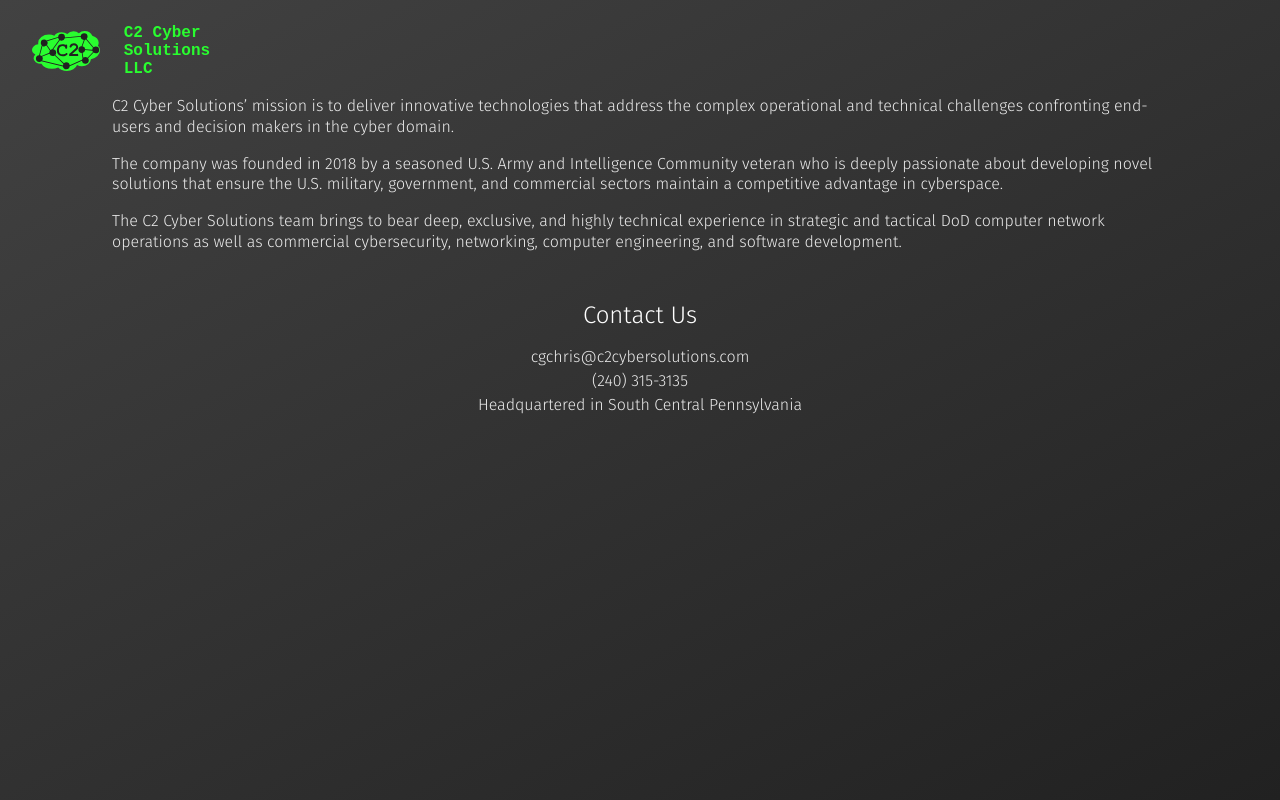
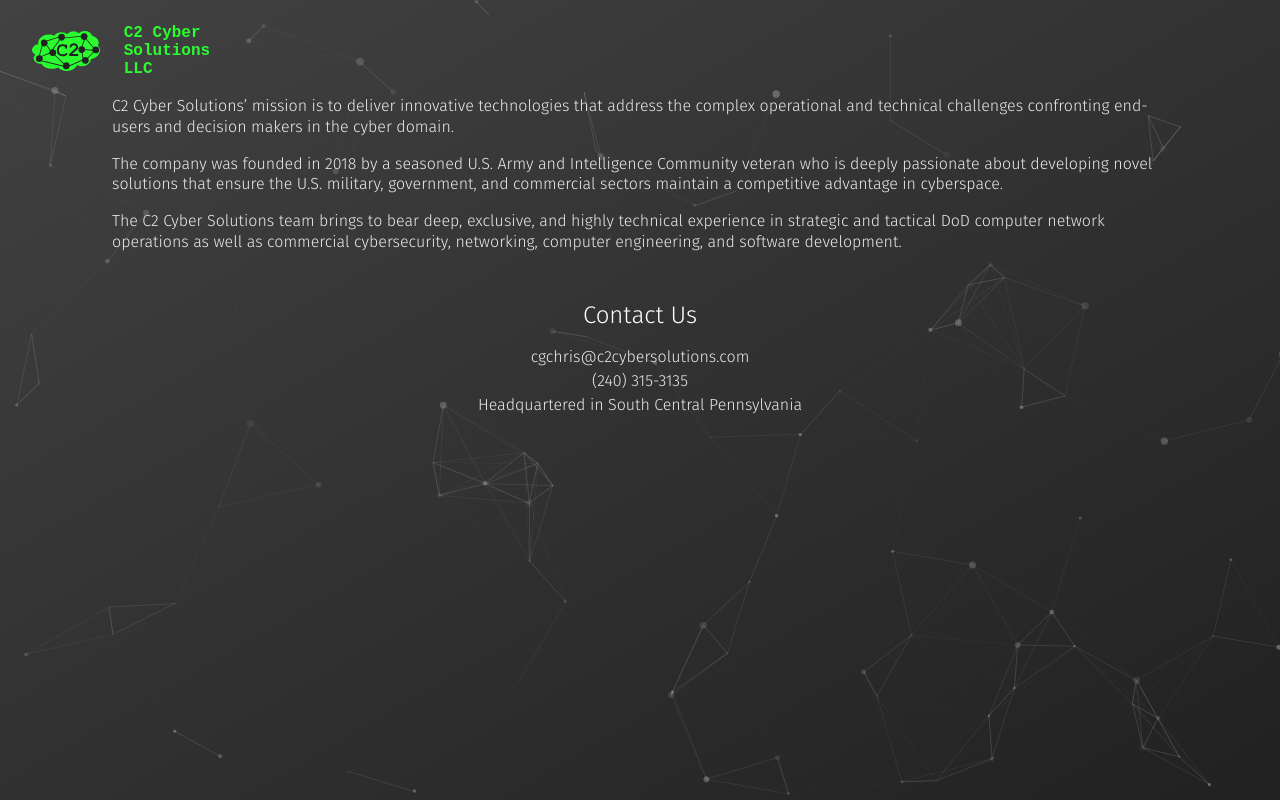
Before and after one commit to C2CyberSolutions/Website, a website built with webpack: page src/index.html in a window 1280 px wide. Built offline with nearby package versions, Linux system fonts and the light colour scheme.

Commit message:
Add particles.js background

```diff
--- a/package.json
+++ b/package.json
@@ -10,7 +10,9 @@
   },
   "author": "",
   "license": "ISC",
-  "dependencies": {},
+  "dependencies": {
+    "particles.js": "^2.0.0"
+  },
   "devDependencies": {
     "clean-webpack-plugin": "^2.0.0",
     "css-loader": "^2.1.0",
--- /dev/null
+++ b/src/assets/particles.json
@@ -0,0 +1,110 @@
+{
+  "particles": {
+    "number": {
+      "value": 80,
+      "density": {
+        "enable": true,
+        "value_area": 800
+      }
+    },
+    "color": {
+      "value": "#ffffff"
+    },
+    "shape": {
+      "type": "circle",
+      "stroke": {
+        "width": 0,
+        "color": "#000000"
+      },
+      "polygon": {
+        "nb_sides": 5
+      },
+      "image": {
+        "src": "img/github.svg",
+        "width": 100,
+        "height": 100
+      }
+    },
+    "opacity": {
+      "value": 0.3,
+      "random": true,
+      "anim": {
+        "enable": false,
+        "speed": 0.8,
+        "opacity_min": 0.1,
+        "sync": false
+      }
+    },
+    "size": {
+      "value": 4,
+      "random": true,
+      "anim": {
+        "enable": false,
+        "speed": 80,
+        "size_min": 0.1,
+        "sync": false
+      }
+    },
+    "line_linked": {
+      "enable": true,
+      "distance": 128,
+      "color": "#ffffff",
+      "opacity": 0.2,
+      "width": 1
+    },
+    "move": {
+      "enable": true,
+      "speed": 2,
+      "direction": "none",
+      "random": false,
+      "straight": false,
+      "out_mode": "out",
+      "bounce": false,
+      "attract": {
+        "enable": false,
+        "rotateX": 600,
+        "rotateY": 1200
+      }
+    }
+  },
+  "interactivity": {
+    "detect_on": "canvas",
+    "events": {
+      "onhover": {
+        "enable": false,
+        "mode": "repulse"
+      },
+      "onclick": {
+        "enable": true,
+        "mode": "push"
+      },
+      "resize": true
+    },
+    "modes": {
+      "grab": {
+        "distance": 800,
+        "line_linked": {
+          "opacity": 1
+        }
+      },
+      "bubble": {
+        "distance": 800,
+        "size": 80,
+        "duration": 2,
+        "opacity": 0.8,
+        "speed": 3
+      },
+      "repulse": {
+        "distance": 400,
+        "duration": 0.4
+      },
+      "push": {
+        "particles_nb": 4
+      },
+      "remove": {
+        "particles_nb": 2
+      }
+    }
+  },
+  "retina_detect": true
+}
--- a/src/index.html
+++ b/src/index.html
@@ -10,6 +10,7 @@
     />
   </head>
   <body>
+    <div class="particles-container" id="particles-js"></div>
     <header>
       <div class="header-content">
         <div class="logo-image">
--- a/src/index.js
+++ b/src/index.js
@@ -1,2 +1,9 @@
+import 'particles.js';
 import './style.scss';
 console.log('heyo');
+
+
+const particlesConfig = require('./assets/particles.json');
+
+
+particlesJS('particles-js', particlesConfig);
--- a/src/style.scss
+++ b/src/style.scss
@@ -19,6 +19,14 @@
   font-weight: 400;
   font-size: 24px;
   color: #fff;
+}
+
+.particles-container {
+  position: fixed;
+  top: 0;
+  right: 0;
+  bottom: 0;
+  left: 0;
 }
 
 header {
--- a/webpack.config.js
+++ b/webpack.config.js
@@ -19,6 +19,7 @@
   },
   devServer: {
     contentBase: './dist',
+    host: '0.0.0.0'
   },
   module: {
     rules: [
```
Also changed, not shown: 1 other file.
